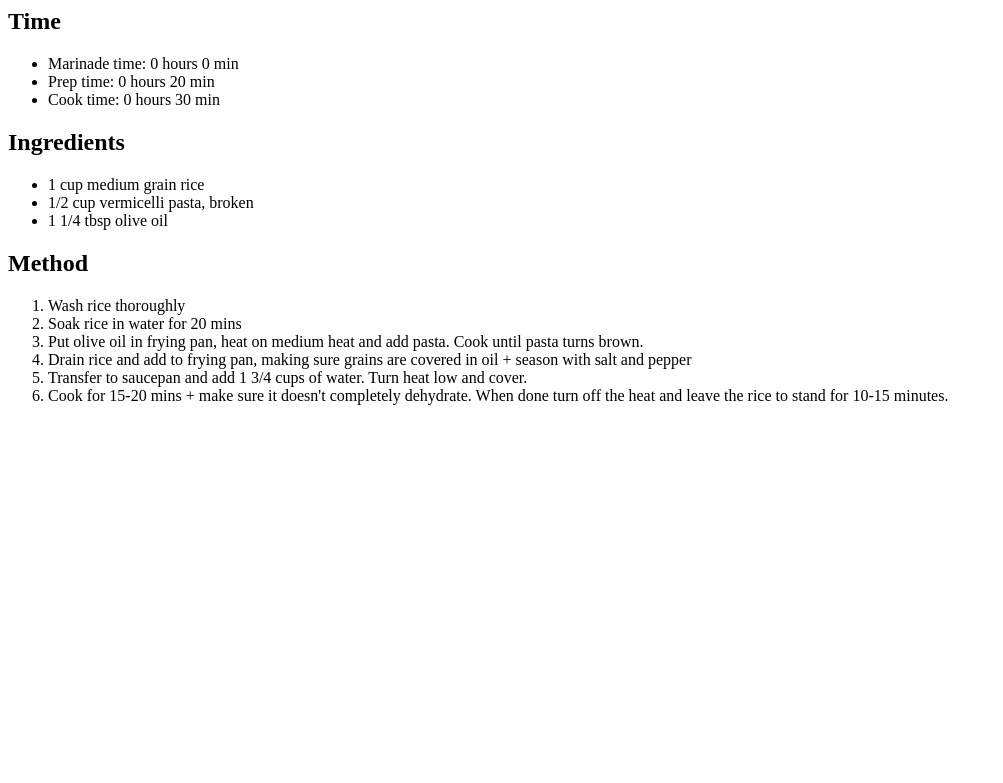
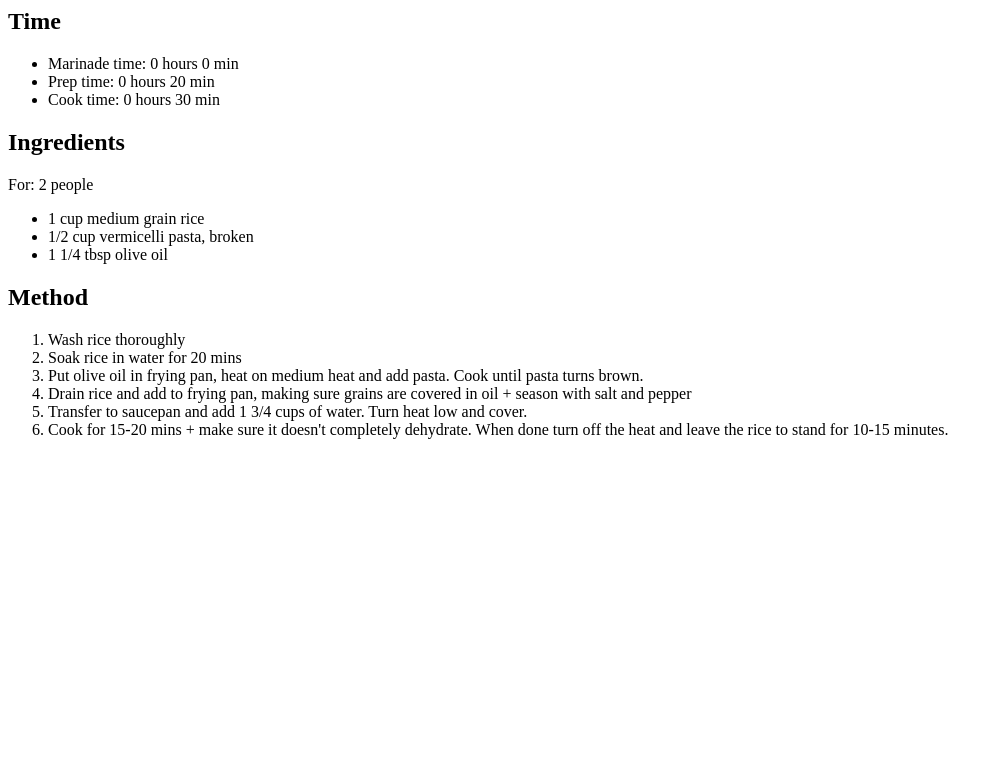
Before and after one commit to Godley/MealPlanner, a Django app: page /meals/4/ in a window 1280 px wide. Shown: the top 783 px of the page, without its empty margins (0-1003 px from the left). Run offline with Django 3.2, Linux system fonts and the light colour scheme; data comes from the database, SQL or seed files in the repository; some libraries are stand-ins or nearby versions.

Commit message:
added portions to template

```diff
--- a/templates/meals/detail.html
+++ b/templates/meals/detail.html
@@ -8,6 +8,7 @@
     <li>Cook time: {{ recipe.cook_time|duration }}</li>
     </ul>
     <h2>Ingredients</h2>
+    For: {{ recipe.portions }} people
     <ul>
     {% for item in recipe.ingredient_set.all %}
         <li>{% if item.item.link != "" %}
```
